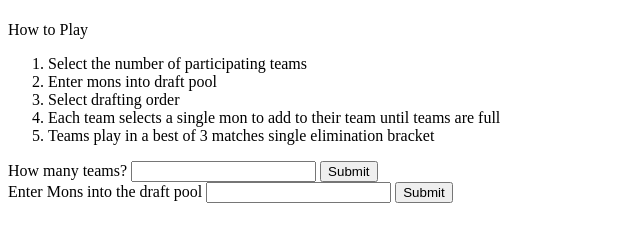
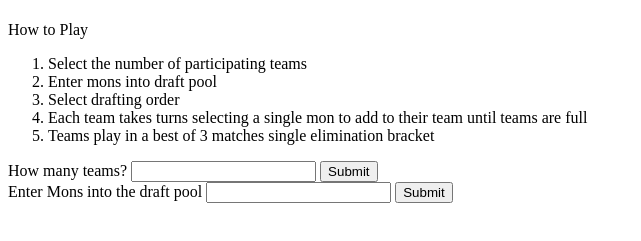
Before and after one commit to MJTCdev/Draft-League, a plain HTML site: page index.html in a window 1280 px wide. Shown: the part 59-300 px from the top of the page, without its empty margins (0-641 px from the left). Drawn offline with Linux system fonts and the light colour scheme.

Commit message:
rules updated

```diff
--- a/index.html
+++ b/index.html
@@ -18,7 +18,7 @@
         <li>Select the number of participating teams</li>
         <li>Enter mons into draft pool</li>
         <li>Select drafting order</li>
-        <li>Each team selects a single mon to add to their team until teams are full</li>
+        <li>Each team takes turns selecting a single mon to add to their team until teams are full</li>
         <li>Teams play in a best of 3 matches single elimination bracket </li>
        </ol>
        How many teams?
```
